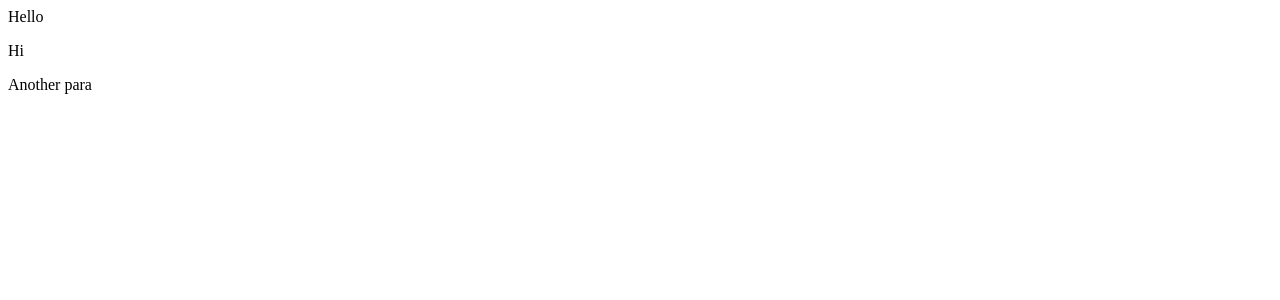
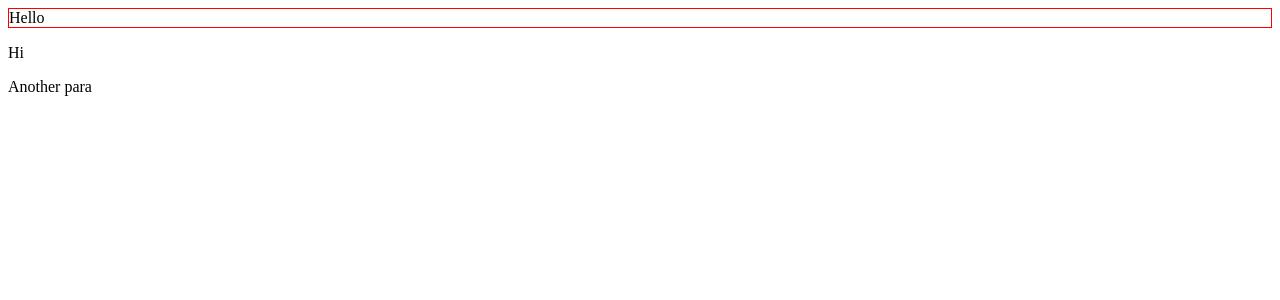
Before and after one commit to jintoppy/angular-directive-sept2021, an Angular app: page / in a window 1280 px wide. Shown: the top 300 px of the page. Built offline with nearby package versions, Linux system fonts and the light colour scheme.

Commit message:
directive

```diff
--- a/src/app/app.component.html
+++ b/src/app/app.component.html
@@ -1,4 +1,4 @@
-<div appHeaderStyle>
+<div [appHeaderStyle]="color" borderstyle="red">
   Hello
 </div>
 
--- a/src/app/app.component.ts
+++ b/src/app/app.component.ts
@@ -7,4 +7,5 @@ import { Component } from '@angular/core';
 })
 export class AppComponent {
   title = 'angular-directive';
+  color = 'green';
 }
--- a/src/app/header-style.directive.ts
+++ b/src/app/header-style.directive.ts
@@ -1,20 +1,25 @@
-import { Directive, ElementRef, HostListener } from '@angular/core';
+import { Directive, ElementRef, HostListener, Input } from '@angular/core';
 
 @Directive({
   selector: '[appHeaderStyle]'
 })
 export class HeaderStyleDirective {
+  @Input()
+  appHeaderStyle:string = 'red';
+
+  @Input()
+  borderstyle:string='';
 
   constructor(private el: ElementRef) { }
 
   ngOnInit(){
     console.log(this.el.nativeElement);
-    // this.el.nativeElement.style.color = 'red';
+    this.el.nativeElement.style.border = this.borderstyle ? `1px solid ${this.borderstyle}` : '';
   }
 
   @HostListener('click')
   onClick(){
-    console.log('host clicked');
+    this.el.nativeElement.style.color = this.appHeaderStyle || 'red';
   }
 
 }
```
